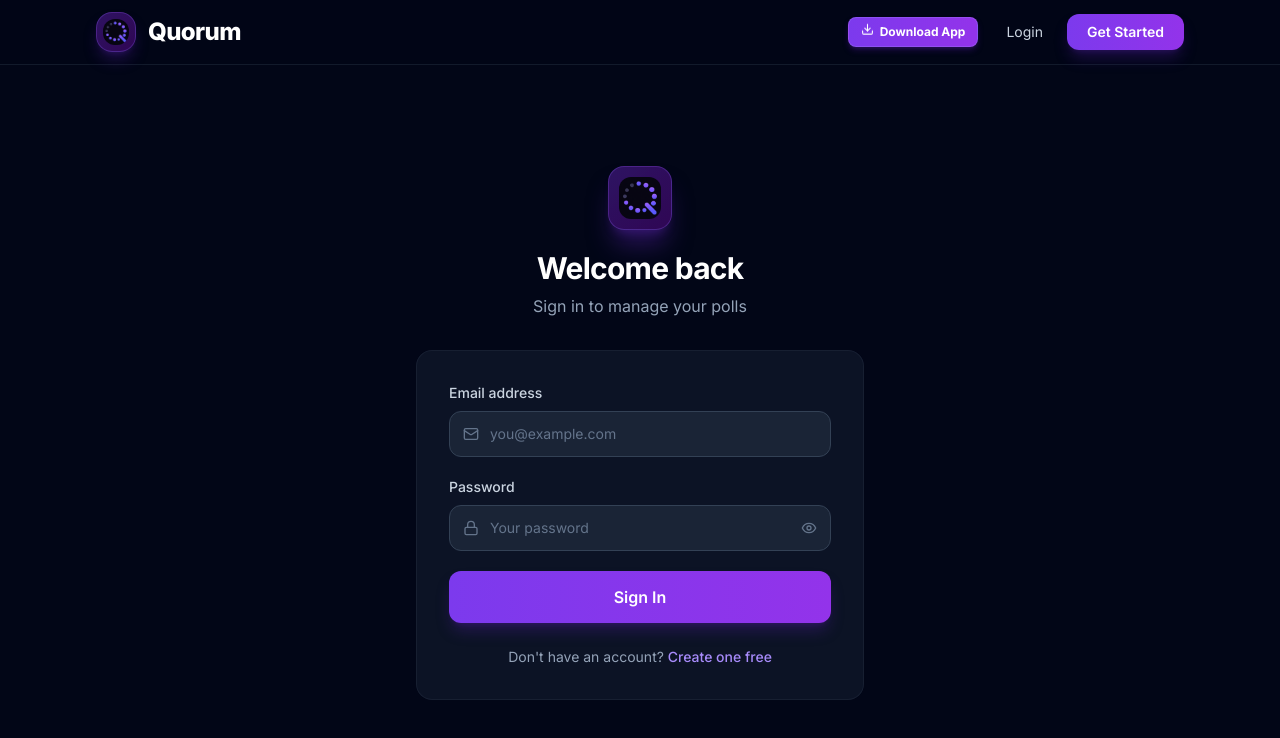
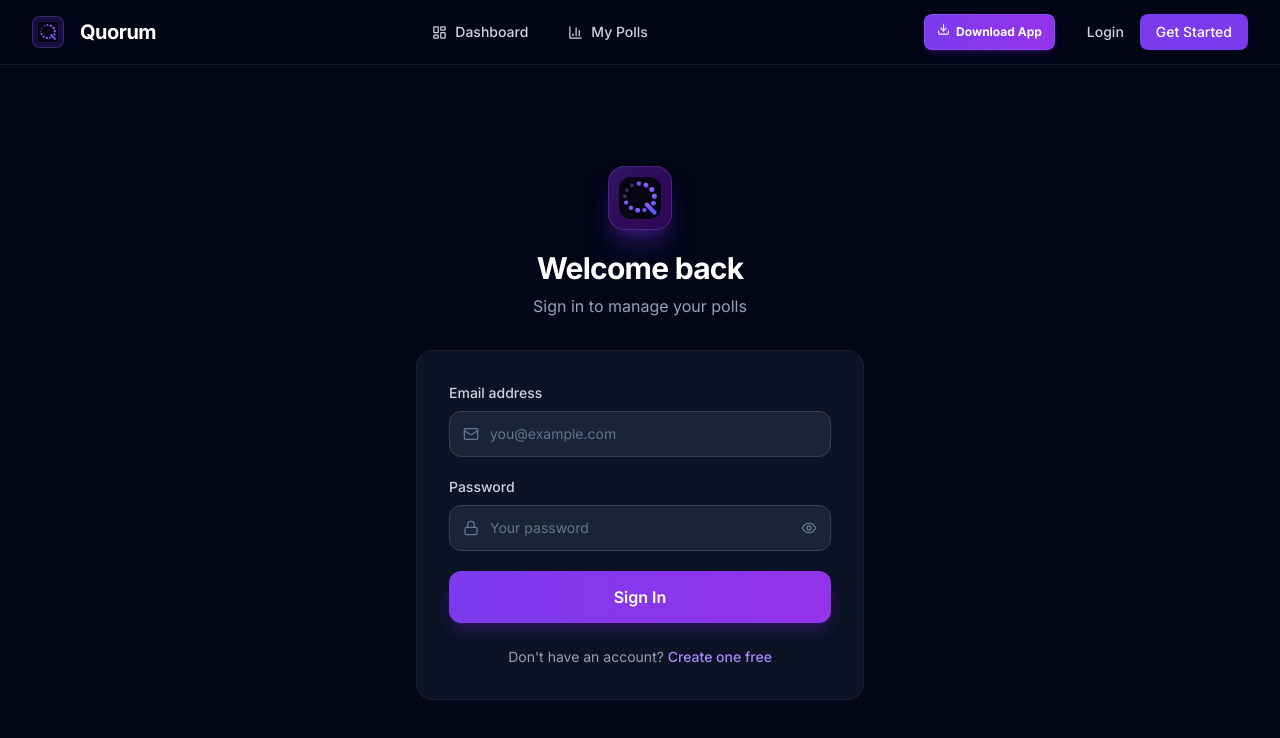
Before and after one commit to D1L5H4N/pulsevote, a React (Vite) app in the folder frontend/: page /login in a window 1280 px wide. Shown: the top 738 px of the page. Built offline with nearby package versions, Linux system fonts and the light colour scheme; no server answers.

Commit message:
Align Navbar to 1440px grid and fix Activity Timeline header layout and overlap

```diff
--- a/frontend/src/components/Navbar.tsx
+++ b/frontend/src/components/Navbar.tsx
@@ -17,70 +17,89 @@ export default function Navbar() {
 
   return (
     <header className="sticky top-0 z-50 border-b border-slate-800/60 bg-slate-950/80 backdrop-blur-md">
-      <div className="max-w-6xl mx-auto px-4 sm:px-6 lg:px-8">
+      <div className="max-w-[1440px] mx-auto px-6 sm:px-8">
         <div className="flex items-center justify-between h-16">
-          {/* Logo */}
-          <Link to="/" className="flex items-center gap-3 group">
-            <div className="w-10 h-10 rounded-2xl bg-gradient-to-br from-violet-900/60 to-purple-950/80 border border-violet-500/30 overflow-hidden shadow-lg shadow-violet-900/40 group-hover:border-violet-400 transition-all flex items-center justify-center p-1.5">
+          {/* Logo Section */}
+          <div className="flex items-center">
+            <Link to="/" className="flex items-center gap-4 group focus:outline-none">
+              <div className="w-8 h-8 rounded-lg bg-violet-600/20 border border-violet-500/30 flex items-center justify-center shrink-0 group-hover:border-violet-400/60 transition-colors">
                 <img
                   src="/quorum-icon.png"
-                alt="Quorum"
-                className="w-full h-full object-contain rounded-xl"
+                  alt="Quorum Logo"
+                  className="w-5 h-5 object-contain"
                 />
               </div>
-            <span className="font-extrabold text-2xl text-white tracking-tight">
+              <span className="font-bold text-xl text-white tracking-tight leading-none">
                 Quorum
               </span>
             </Link>
+          </div>
 
-          {/* Desktop nav */}
-          <nav className="hidden md:flex items-center gap-2">
-            <InstallPwaButton className="mr-1" />
+          {/* Navigation Section (Equal spacing, gap: 40px) */}
+          <nav className="hidden md:flex items-center gap-10">
+            <Link
+              to="/dashboard"
+              className="text-sm font-medium text-slate-300 hover:text-white transition-colors flex items-center gap-2"
+            >
+              <LayoutDashboard size={15} />
+              <span>Dashboard</span>
+            </Link>
+            <Link
+              to="/my-polls"
+              className="text-sm font-medium text-slate-300 hover:text-white transition-colors flex items-center gap-2"
+            >
+              <BarChart3 size={15} />
+              <span>My Polls</span>
+            </Link>
+          </nav>
+
+          {/* Actions & User Section (32px gap between CTA and User Section) */}
+          <div className="hidden md:flex items-center gap-8">
+            <InstallPwaButton className="!h-9 !py-0" />
 
             {user ? (
               <>
+                {/* CTA Button */}
                 <Link
-                  to="/dashboard"
-                  className="flex items-center gap-1.5 px-4 py-2 rounded-lg text-sm text-slate-300 hover:text-white hover:bg-slate-800 transition-all"
+                  to="/polls/create"
+                  className="h-9 inline-flex items-center gap-2 px-4 rounded-lg text-sm font-medium bg-violet-600 hover:bg-violet-500 text-white shadow-sm transition-all"
                 >
-                  <LayoutDashboard size={15} />
-                  Dashboard
+                  <PlusCircle size={15} />
+                  <span>Create Poll</span>
+                </Link>
+
+                {/* User Section: Hi, {name} | Logout */}
+                <div className="flex items-center gap-3 text-sm text-slate-400">
+                  <span className="text-slate-300 font-medium">
+                    Hi, {user.name.split(' ')[0]}
+                  </span>
+                  <span className="text-slate-700">|</span>
+                  <button
+                    onClick={handleLogout}
+                    className="flex items-center gap-1.5 text-slate-400 hover:text-red-400 transition-colors"
+                  >
+                    <LogOut size={14} />
+                    <span>Logout</span>
+                  </button>
+                </div>
+              </>
+            ) : (
+              <div className="flex items-center gap-4">
+                <Link
+                  to="/login"
+                  className="text-sm font-medium text-slate-300 hover:text-white transition-colors"
+                >
+                  Login
                 </Link>
                 <Link
-                  to="/my-polls"
-                  className="flex items-center gap-1.5 px-4 py-2 rounded-lg text-sm text-slate-300 hover:text-white hover:bg-slate-800 transition-all"
+                  to="/register"
+                  className="h-9 inline-flex items-center px-4 rounded-lg text-sm font-medium bg-violet-600 hover:bg-violet-500 text-white transition-all shadow-sm"
                 >
-                  <BarChart3 size={15} />
-                  My Polls
-                </Link>
-                <Link
-                  to="/polls/create"
-                  className="flex items-center gap-1.5 px-4 py-2 rounded-lg text-sm bg-violet-600 hover:bg-violet-500 text-white transition-all font-medium"
-                >
-                  <PlusCircle size={15} />
-                  Create Poll
-                </Link>
-                <div className="h-6 w-px bg-slate-800 mx-1" />
-                <span className="text-sm text-slate-400">Hi, {user.name.split(' ')[0]}</span>
-                <button
-                  onClick={handleLogout}
-                  className="flex items-center gap-1.5 px-3 py-2 rounded-lg text-sm text-slate-400 hover:text-red-400 hover:bg-red-500/10 transition-all"
-                >
-                  <LogOut size={15} />
-                  Logout
-                </button>
-              </>
-            ) : (
-              <>
-                <Link to="/login" className="px-4 py-2 text-sm text-slate-300 hover:text-white transition-colors">
-                  Login
-                </Link>
-                <Link to="/register" className="btn-primary !py-2 !px-5 !text-sm">
                   Get Started
                 </Link>
-              </>
+              </div>
             )}
-          </nav>
+          </div>
 
           {/* Mobile menu toggle & Install button */}
           <div className="md:hidden flex items-center gap-2">
--- a/frontend/src/components/VotingTimelineChart.tsx
+++ b/frontend/src/components/VotingTimelineChart.tsx
@@ -2,7 +2,7 @@ import { useEffect, useState, useCallback } from 'react'
 import {
   AreaChart, Area, XAxis, YAxis, CartesianGrid, Tooltip, ResponsiveContainer
 } from 'recharts'
-import { Activity, TrendingUp, Clock, RefreshCw } from 'lucide-react'
+import { Activity, TrendingUp, Clock } from 'lucide-react'
 import { voteApi, TimelinePoint } from '../services/api'
 
 interface Props {
@@ -91,7 +91,7 @@ export default function VotingTimelineChart({ pollId, refreshTrigger = 0, classN
   return (
     <div className={`rounded-xl p-6 bg-slate-900/60 border border-slate-800/80 backdrop-blur-sm h-full min-h-[380px] flex flex-col justify-between ${className}`}>
       {/* Header & Controls */}
-      <div className="flex items-center justify-between gap-3 mb-5">
+      <div className="flex flex-wrap items-center justify-between gap-x-6 gap-y-3 mb-6">
         <div className="flex items-center gap-3 min-w-0">
           <div className="w-9 h-9 rounded-lg bg-violet-500/15 flex items-center justify-center text-violet-400 shrink-0">
             <TrendingUp size={16} />
@@ -99,18 +99,17 @@ export default function VotingTimelineChart({ pollId, refreshTrigger = 0, classN
           <div className="min-w-0">
             <div className="flex items-center gap-2">
               <h3 className="font-semibold text-white text-sm whitespace-nowrap tracking-tight">Activity Timeline</h3>
-              <span className="inline-flex items-center gap-1 text-[10px] font-medium text-emerald-400 bg-emerald-500/10 px-1.5 py-0.5 rounded border border-emerald-500/20">
+              <span className="inline-flex items-center gap-1 text-[10px] font-medium text-emerald-400 bg-emerald-500/10 px-1.5 py-0.5 rounded border border-emerald-500/20 shrink-0">
                 <span className="w-1.5 h-1.5 rounded-full bg-emerald-400 animate-pulse" />
                 Live
               </span>
             </div>
-            <p className="text-xs text-slate-400 truncate">Minute-by-minute vote stream</p>
+            <p className="text-xs text-slate-400 truncate mt-0.5">Minute-by-minute vote stream</p>
           </div>
         </div>
 
-        <div className="flex items-center gap-2 shrink-0">
         {/* Mode Switcher */}
-          <div className="h-8 inline-flex items-center gap-0.5 rounded-lg bg-slate-950/80 p-0.5 border border-slate-800 text-[11px]">
+        <div className="h-8 inline-flex items-center gap-0.5 rounded-lg bg-slate-950/80 p-0.5 border border-slate-800 text-[11px] shrink-0 ml-auto">
           <button
             type="button"
             onClick={() => setViewMode('cumulative')}
@@ -132,16 +131,6 @@ export default function VotingTimelineChart({ pollId, refreshTrigger = 0, classN
             }`}
           >
             Velocity
-            </button>
-          </div>
-
-          <button
-            type="button"
-            onClick={fetchTimeline}
-            className="w-8 h-8 rounded-lg inline-flex items-center justify-center text-slate-400 hover:text-white bg-slate-950/60 hover:bg-slate-800 border border-slate-800 transition-colors"
-            title="Refresh timeline data"
-          >
-            <RefreshCw size={13} />
           </button>
         </div>
       </div>
```
Lines whose indentation alone changed are shown as unchanged.
